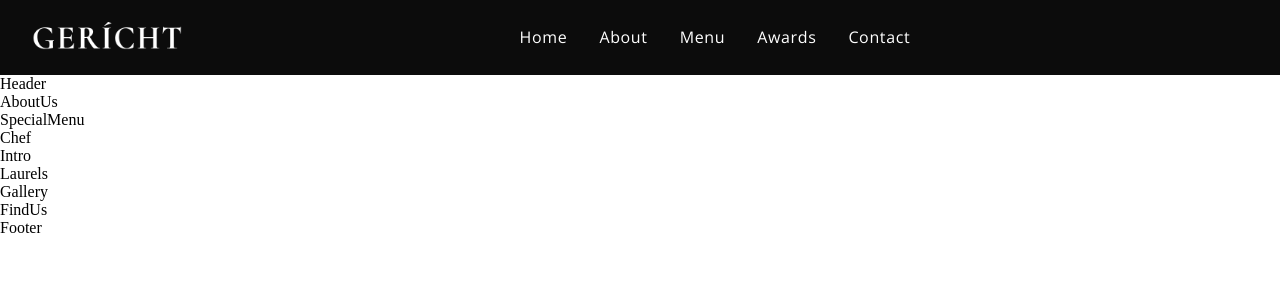
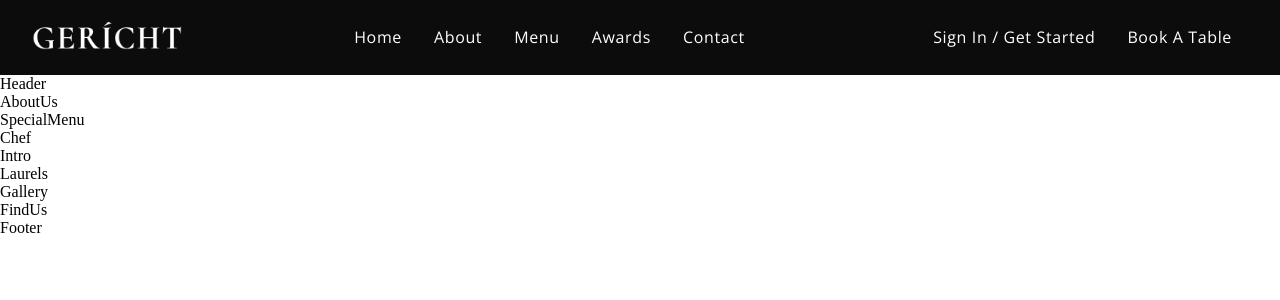
Before and after one commit to kelani34/keleicth-restaurant, a React (Create React App) app: page / in a window 1280 px wide. Shown: the top 300 px of the page. Built offline with nearby package versions, Linux system fonts and the light colour scheme; a web font is replaced by a local one.

Commit message:
update: navbar styling

```diff
--- a/src/components/Navbar/Navbar.css
+++ b/src/components/Navbar/Navbar.css
@@ -35,3 +35,19 @@
 .app__navbar-links li:hover {
   color: var(--color-grey);
 }
+
+.app__navbar-login {
+  display: flex;
+  justify-content: flex-end;
+  align-items: center;
+}
+
+.app__navbar-login a {
+  margin: 0 1rem;
+  text-decoration: none;
+  transition: 0.5s ease;
+}
+
+.app__navbar-login a:hover {
+   border-bottom: 1px solid var(--color-golden)
+  }
--- a/src/components/Navbar/Navbar.jsx
+++ b/src/components/Navbar/Navbar.jsx
@@ -28,7 +28,15 @@
         <a href="#contact">Contact</a>
       </li>
     </ul>
-    <div className="app__navbar-login"></div>
+    <div className="app__navbar-login">
+      <a href="#login" className="p__opensans">
+        Sign In / Get Started
+      </a>
+      <div />
+      <a href="/" className="p__opensans">
+        Book A Table
+      </a>
+    </div>
   </nav>
 );
 
```
